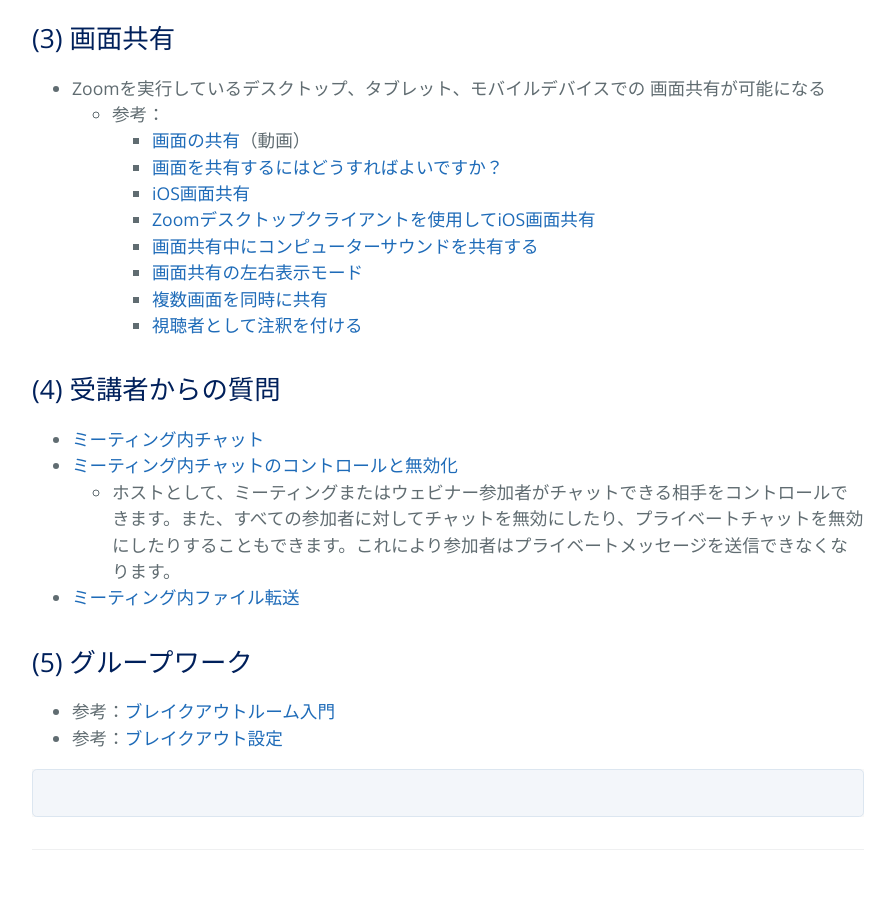
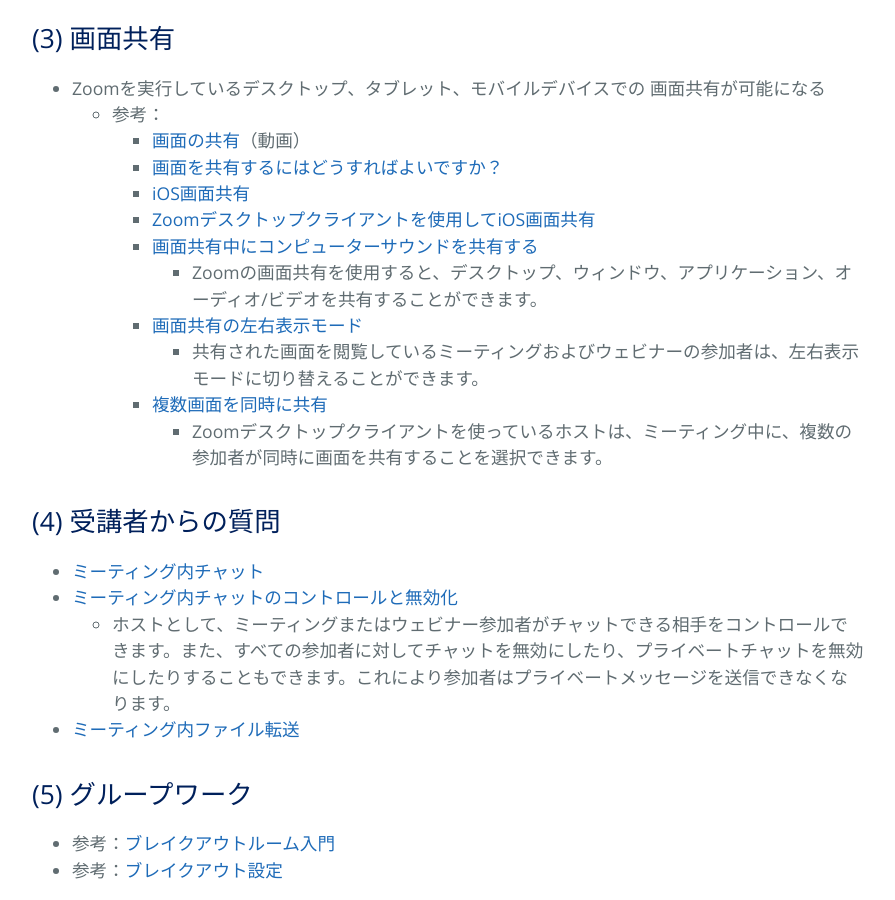
Before and after one commit to kyoto-u/online-edu, a Jekyll site: the page built from b_zoom_own.md, in a window 1280 px wide and 900 px high, scrolled down 2151 px. Shown: the whole window, without its empty margins (192-1087 px from the left). Built offline with Jekyll 4.4.1, drawn with Linux system fonts in a browser that asks for light colours.

Commit message:
Update b_zoom_own.md

```diff
--- a/b_zoom_own.md
+++ b/b_zoom_own.md
@@ -79,9 +79,11 @@ title: {{ site.name }}
        - [iOS画面共有](https://support.zoom.us/hc/ja/articles/115005890803-iOS%E7%94%BB%E9%9D%A2%E5%85%B1%E6%9C%89)
        - [Zoomデスクトップクライアントを使用してiOS画面共有](https://support.zoom.us/hc/ja/articles/201379235-Zoom%E3%83%87%E3%82%B9%E3%82%AF%E3%83%88%E3%83%83%E3%83%97%E3%82%AF%E3%83%A9%E3%82%A4%E3%82%A2%E3%83%B3%E3%83%88%E3%82%92%E4%BD%BF%E7%94%A8%E3%81%97%E3%81%A6iOS%E7%94%BB%E9%9D%A2%E5%85%B1%E6%9C%89)
        - [画面共有中にコンピューターサウンドを共有する](https://support.zoom.us/hc/ja/articles/201362643-%E7%94%BB%E9%9D%A2%E5%85%B1%E6%9C%89%E4%B8%AD%E3%81%AB%E3%82%B3%E3%83%B3%E3%83%94%E3%83%A5%E3%83%BC%E3%82%BF%E3%83%BC%E3%82%B5%E3%82%A6%E3%83%B3%E3%83%89%E3%82%92%E5%85%B1%E6%9C%89%E3%81%99%E3%82%8B)
+          - Zoomの画面共有を使用すると、デスクトップ、ウィンドウ、アプリケーション、オーディオ/ビデオを共有することができます。
       - [画面共有の左右表示モード](https://support.zoom.us/hc/ja/articles/115004802843-%E7%94%BB%E9%9D%A2%E5%85%B1%E6%9C%89%E3%81%AE%E5%B7%A6%E5%8F%B3%E8%A1%A8%E7%A4%BA%E3%83%A2%E3%83%BC%E3%83%89)
+         - 共有された画面を閲覧しているミーティングおよびウェビナーの参加者は、左右表示モードに切り替えることができます。
        - [複数画面を同時に共有](https://support.zoom.us/hc/ja/articles/115000424286-%E8%A4%87%E6%95%B0%E7%94%BB%E9%9D%A2%E3%82%92%E5%90%8C%E6%99%82%E3%81%AB%E5%85%B1%E6%9C%89)
-       - [視聴者として注釈を付ける](https://support.zoom.us/hc/ja/articles/115005706806-%E8%A6%96%E8%81%B4%E8%80%85%E3%81%A8%E3%81%97%E3%81%A6%E6%B3%A8%E9%87%88%E3%82%92%E4%BB%98%E3%81%91%E3%82%8B)
+          - Zoomデスクトップクライアントを使っているホストは、ミーティング中に、複数の参加者が同時に画面を共有することを選択できます。
 
 
 
@@ -128,6 +130,8 @@ Zoom のヘルプページ
  https://www.youtube.com/watch?v=p2x9hh8Vo2k&list=PLKpRxBfeD1kHaJpuWa-DKjWykMedlLZ0x&index=8&t=0s
  - 出席者がビデオまたはマイクをオフにする
  https://support.zoom.us/hc/ja/articles/203024649-%E5%87%BA%E5%B8%AD%E8%80%85%E3%81%8C%E3%83%93%E3%83%87%E3%82%AA%E3%81%BE%E3%81%9F%E3%81%AF%E3%83%9E%E3%82%A4%E3%82%AF%E3%82%92%E3%82%AA%E3%83%95%E3%81%AB%E3%81%99%E3%82%8B
+       - [視聴者として注釈を付ける](https://support.zoom.us/hc/ja/articles/115005706806-%E8%A6%96%E8%81%B4%E8%80%85%E3%81%A8%E3%81%97%E3%81%A6%E6%B3%A8%E9%87%88%E3%82%92%E4%BB%98%E3%81%91%E3%82%8B)
+
 -->
 
 
```
